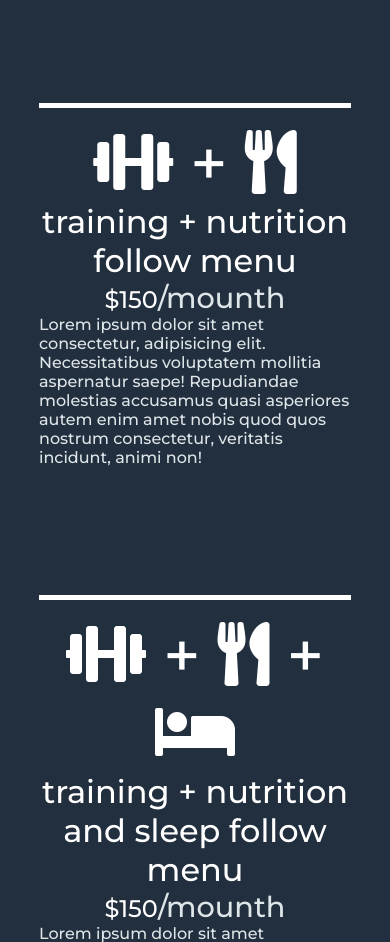
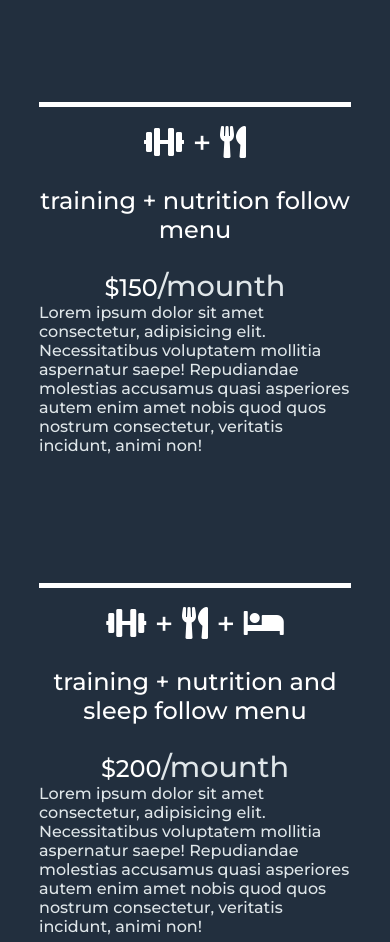
Before and after one commit to borisMD24/d5, a plain HTML site: page index.html in a window 390 px wide. Shown: the part 3460-4402 px from the top of the page. Drawn offline with nearby package versions, Linux system fonts and the light colour scheme.

Commit message:
responsive menues

```diff
--- a/css/master.css
+++ b/css/master.css
@@ -347,4 +347,11 @@ ul{
     width: 90%;
     height: 90%;
   }
+  .content-container .content .icon .ic{
+    font-size: 2em;
+  }
+  .content-container .content .icon .title{
+    margin: 1em 0;
+    font-size: 1.5em;
+  }
 }
--- a/index.html
+++ b/index.html
@@ -224,7 +224,7 @@
         training + nutrition and sleep follow menu
       </div>
       <div class="price">
-        $150<span class="dd">/mounth</span>
+        $200<span class="dd">/mounth</span>
       </div>
     </div>
     Lorem ipsum dolor sit amet consectetur, adipisicing elit. Necessitatibus voluptatem mollitia aspernatur saepe! Repudiandae molestias accusamus quasi asperiores autem enim amet nobis quod quos nostrum consectetur, veritatis incidunt, animi non!
```
